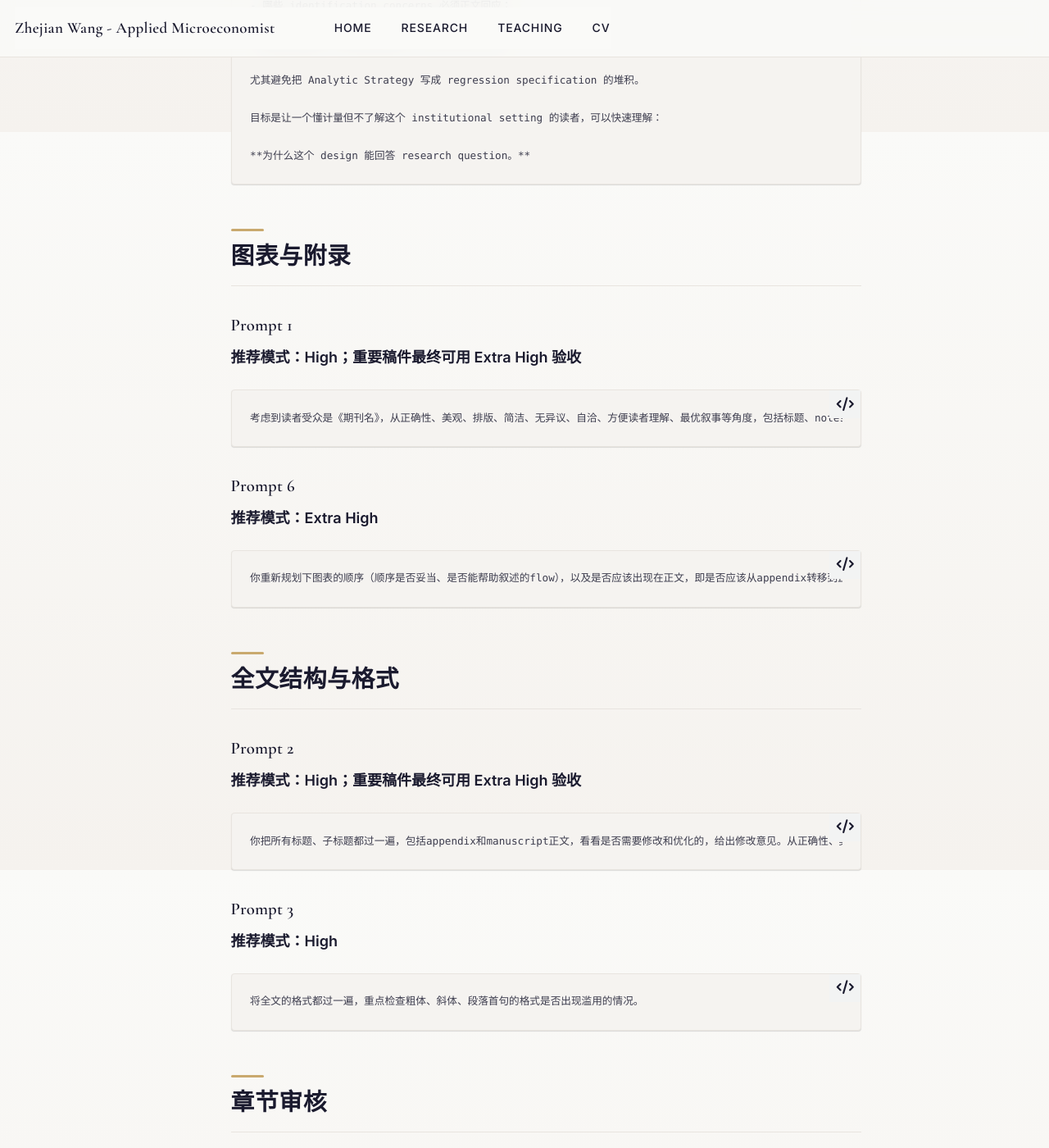
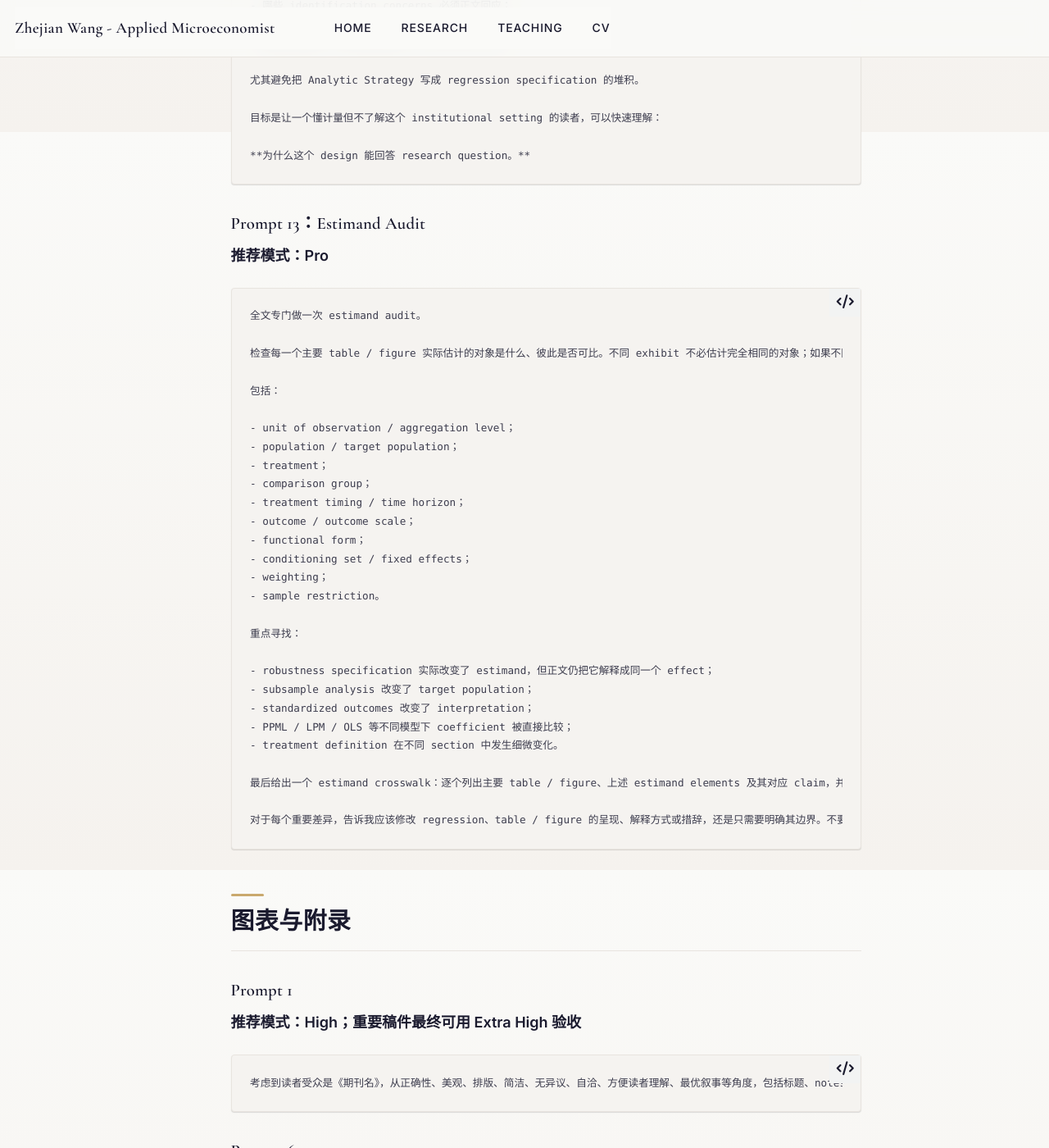
Before and after one commit to zhejianw/zhejianw.github.io, a Jekyll site: the page built from ai/prompts/index.md, in a window 1280 px wide and 1400 px high, scrolled down 5239 px. Shown: the whole window at 82% size. Built offline with Jekyll 4.4.1, drawn with Linux system fonts in a browser that asks for light colours; a script that is not in the unit is left out.

Commit message:
Add strengthened estimand audit prompt

```diff
--- a/ai/prompts/index.md
+++ b/ai/prompts/index.md
@@ -228,6 +228,41 @@ last_updated: 2026-08-26
 **为什么这个 design 能回答 research question。**
 ~~~
 
+### Prompt 13：Estimand Audit
+
+**推荐模式：Pro**
+
+~~~text
+全文专门做一次 estimand audit。
+
+检查每一个主要 table / figure 实际估计的对象是什么、彼此是否可比。不同 exhibit 不必估计完全相同的对象；如果不同，判断这种差异是否有明确目的、是否被清楚披露、是否与相应 claim 匹配。
+
+包括：
+
+- unit of observation / aggregation level；
+- population / target population；
+- treatment；
+- comparison group；
+- treatment timing / time horizon；
+- outcome / outcome scale；
+- functional form；
+- conditioning set / fixed effects；
+- weighting；
+- sample restriction。
+
+重点寻找：
+
+- robustness specification 实际改变了 estimand，但正文仍把它解释成同一个 effect；
+- subsample analysis 改变了 target population；
+- standardized outcomes 改变了 interpretation；
+- PPML / LPM / OLS 等不同模型下 coefficient 被直接比较；
+- treatment definition 在不同 section 中发生细微变化。
+
+最后给出一个 estimand crosswalk：逐个列出主要 table / figure、上述 estimand elements 及其对应 claim，并标记为 same、intentionally different 或 unintentionally changed。
+
+对于每个重要差异，告诉我应该修改 regression、table / figure 的呈现、解释方式或措辞，还是只需要明确其边界。不要为了表面一致而强迫所有分析估计同一个 estimand。
+~~~
+
 ## 图表与附录
 
 ### Prompt 1
```
